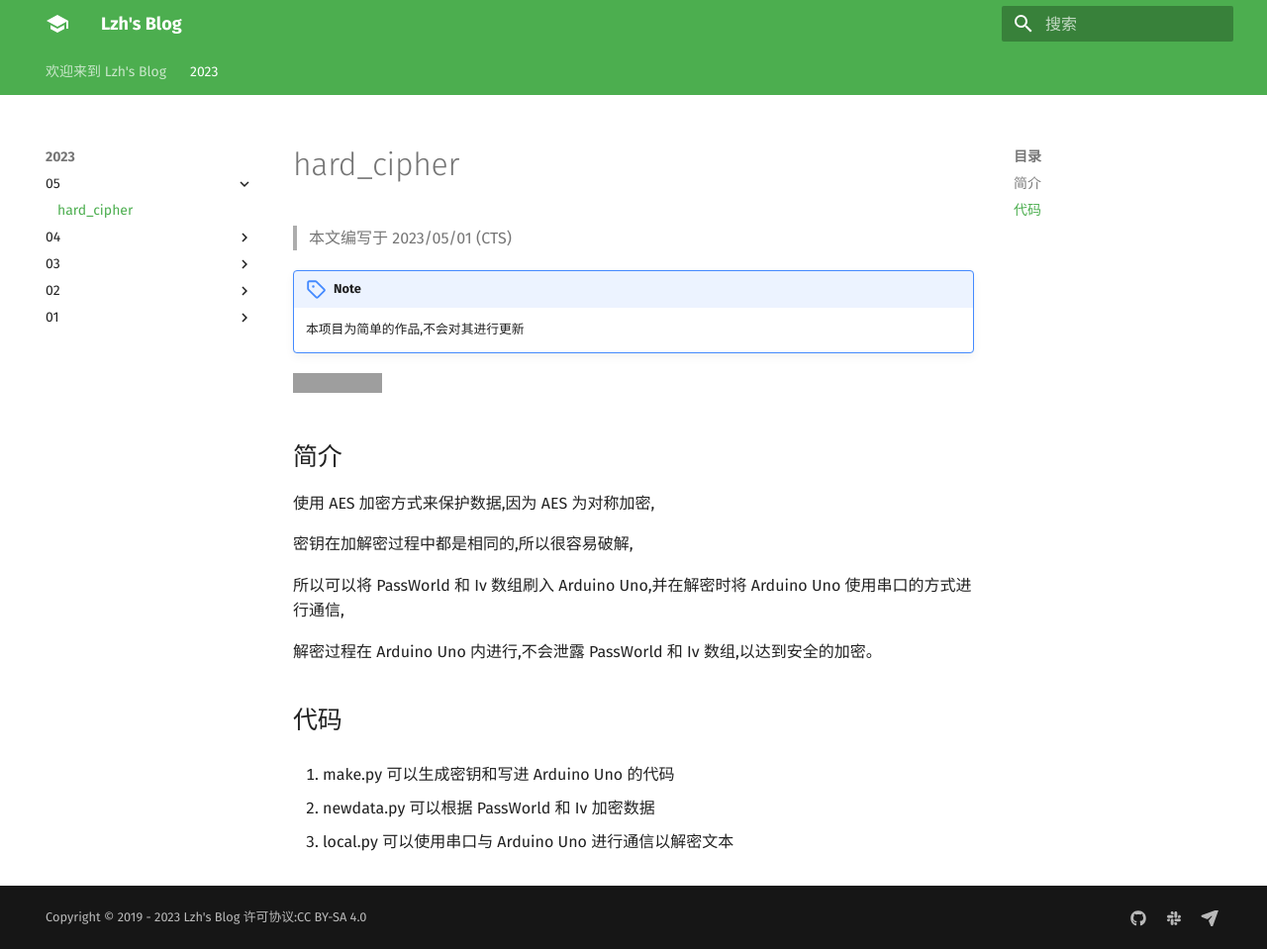
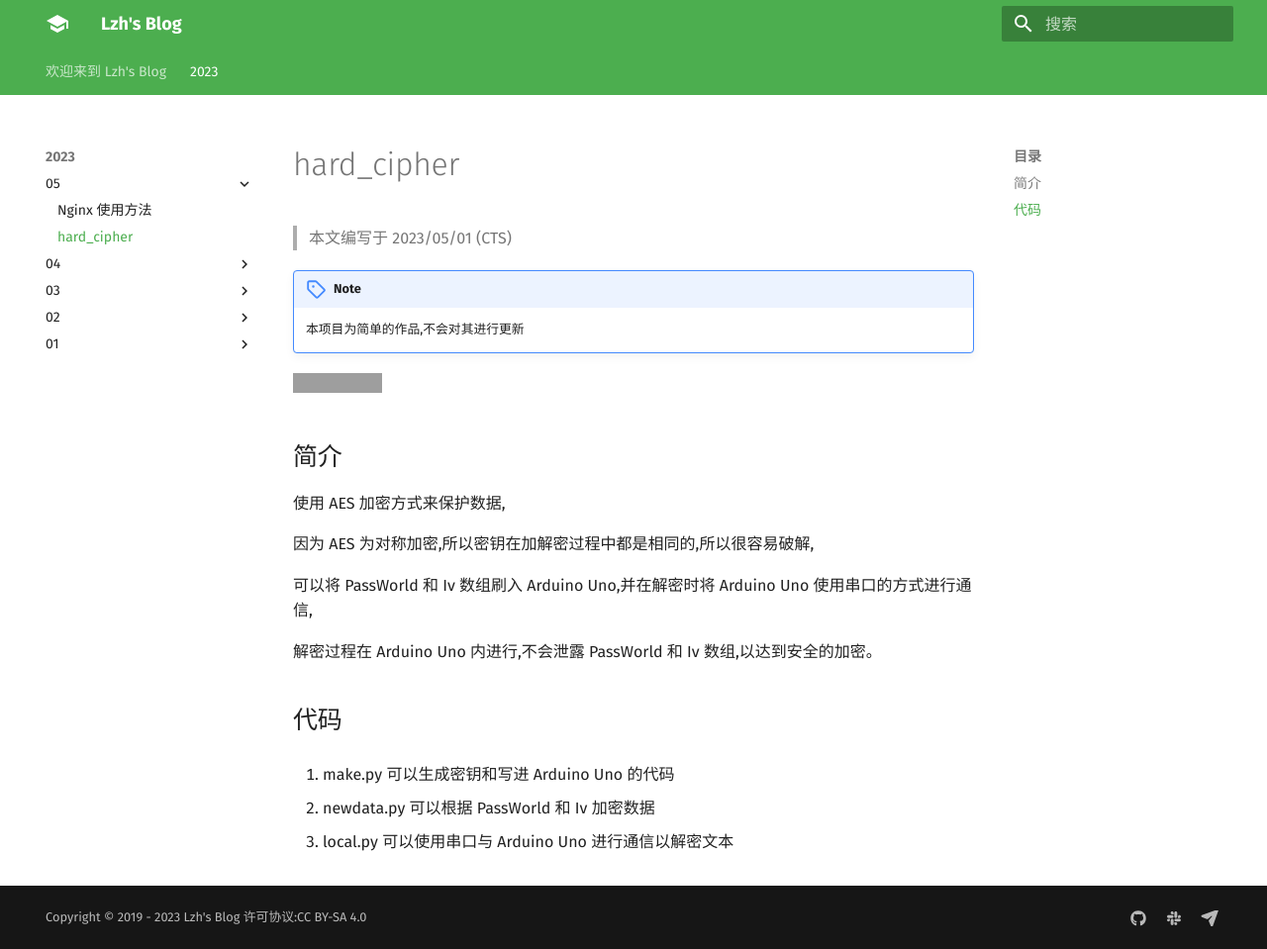
Before and after one commit to yuanjingsu/yuanjingsu.github.io, an MkDocs documentation site: the page built from docs/2023/05/1.md, in a window 1280 px wide and 959 px high. Shown: the whole window at 99% size. Built offline with MkDocs 1.6.1 and Material for MkDocs 9.7.7, drawn with Linux system fonts in a browser that asks for light colours; grey boxes are pictures that could not be loaded.

Commit message:
Signed-off-by: liuzihaohao <liuzihaohao@users.noreply.github.com>

```diff
--- a/docs/2023/05/1.md
+++ b/docs/2023/05/1.md
@@ -9,11 +9,11 @@
 
 ## 简介
 
-使用 AES 加密方式来保护数据,因为 AES 为对称加密,
+使用 AES 加密方式来保护数据,
 
-密钥在加解密过程中都是相同的,所以很容易破解,
+因为 AES 为对称加密,所以密钥在加解密过程中都是相同的,所以很容易破解,
 
-所以可以将 PassWorld 和 Iv 数组刷入 Arduino Uno,并在解密时将 Arduino Uno 使用串口的方式进行通信,
+可以将 PassWorld 和 Iv 数组刷入 Arduino Uno,并在解密时将 Arduino Uno 使用串口的方式进行通信,
 
 解密过程在 Arduino Uno 内进行,不会泄露 PassWorld 和 Iv 数组,以达到安全的加密。
 
--- a/mkdocs.yml
+++ b/mkdocs.yml
@@ -8,6 +8,7 @@ nav:
   - index.md
   - "2023":
     - "05":
+      - 2023/05/2.md
       - 2023/05/1.md
     - "04":
       - 2023/04/7.md
```
Also changed, not shown: docs/2023/05/2.md (added, +88 -0 lines), docs/static/2023/05/2-1.png (added).
